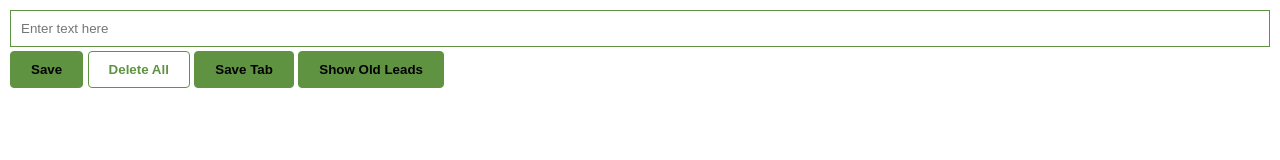
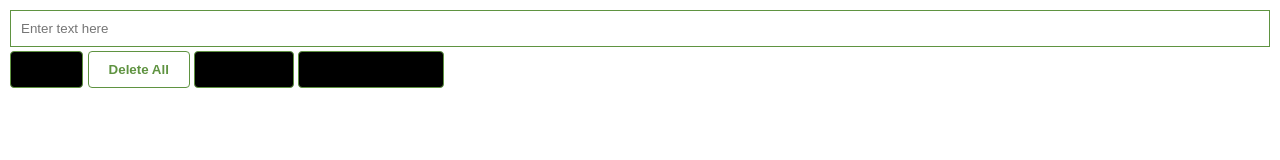
Before and after one commit to ismav009/extension, a browser extension: page index.html in a window 1280 px wide. Drawn offline with Linux system fonts and the light colour scheme.

Commit message:
changed style

```diff
--- a/styles.css
+++ b/styles.css
@@ -1,4 +1,3 @@
-
 body {
   margin: 0;
   padding: 10px;
@@ -6,21 +5,17 @@ body {
   min-width: 400px;
 }
 
-
-
-
 input {
   padding: 10px;
   width: 100%;
-   box-sizing: border-box;/*! this is used to include padding and border in the element's total width and height */
+  box-sizing: border-box; /*! this is used to include padding and border in the element's total width and height */
   border: 1px solid #5f9341;
   margin-bottom: 4px;
-
 }
 
 button {
   padding: 10px 20px;
-   background: #5f9341;
+  background: #000000ff;
   border: 1px solid #5f9341;
   font-weight: bold;
   border-radius: 4px;
@@ -36,12 +31,11 @@ li {
   margin-top: 5px;
 }
 
-li a{
+li a {
   color: #5f9341;
 }
 
 #delete-btn {
   background: #ffffff;
   color: #5f9341;
-
 }
```
Lines whose indentation alone changed are shown as unchanged.
